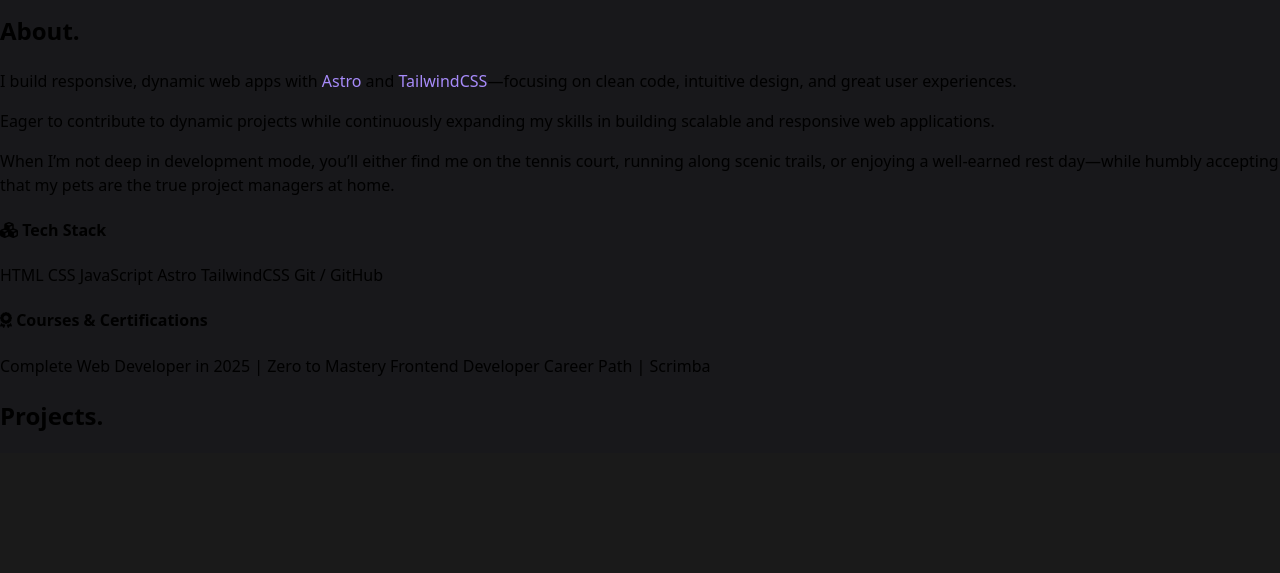
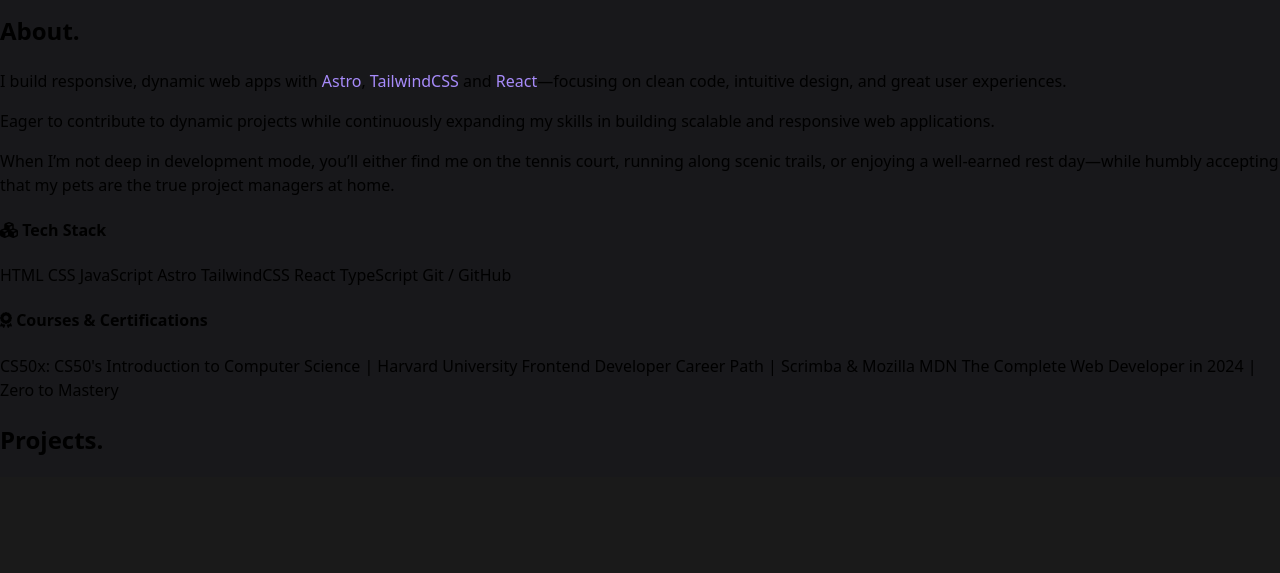
Before and after one commit to monicacoding/v4, an Astro site: page / in a window 1280 px wide. Shown: the part 218-791 px from the top of the page. Built offline with nearby package versions, Linux system fonts and the light colour scheme; Astro itself is replaced by a stand-in of ours.

Commit message:
Updated About section.
Updated description, tech stack and certifications.

```diff
--- a/src/components/About.astro
+++ b/src/components/About.astro
@@ -13,7 +13,7 @@
     <div class="grid gap-12 md:gap-16">
         <div class="space-y-6 md:space-y-8">
             <p class="text-base md:text-lg leading-relaxed md:leading-relaxed text-zinc-300">
-                I build responsive, dynamic web apps with <span class="highlight">Astro</span> and <span class="highlight">TailwindCSS</span>—focusing on clean code, intuitive design, and great user experiences.
+                I build responsive, dynamic web apps with <span class="highlight">Astro</span>, <span class="highlight">TailwindCSS</span> and <span class="highlight">React</span>—focusing on clean code, intuitive design, and great user experiences.
             </p>
             <p class="text-base md:text-lg leading-relaxed md:leading-relaxed text-zinc-300">
                 Eager to contribute to dynamic projects while continuously expanding my skills in building scalable and responsive web applications.
@@ -39,6 +39,8 @@
                 <span class="text-xs px-2 py-1 rounded bg-zinc-700">JavaScript</span>
                 <span class="text-xs px-2 py-1 rounded bg-zinc-700">Astro</span>
                 <span class="text-xs px-2 py-1 rounded bg-zinc-700">TailwindCSS</span>
+                <span class="text-xs px-2 py-1 rounded bg-zinc-700">React</span>
+                <span class="text-xs px-2 py-1 rounded bg-zinc-700">TypeScript</span>
                 <span class="text-xs px-2 py-1 rounded bg-zinc-700">Git / GitHub</span>
             </div>
         </div>
@@ -53,10 +55,13 @@
             <!-- Courses & Certifications -->
             <div class="flex flex-wrap gap-2 mb-12">
                 <span class="text-xs px-2 py-1 rounded bg-zinc-700">
-                    Complete Web Developer in 2025 | Zero to Mastery
+                    CS50x: CS50's Introduction to Computer Science | Harvard University
                 </span>
                 <span class="text-xs px-2 py-1 rounded bg-zinc-700">
-                    Frontend Developer Career Path | Scrimba
+                    Frontend Developer Career Path | Scrimba & Mozilla MDN
+                </span>
+                <span class="text-xs px-2 py-1 rounded bg-zinc-700">
+                    The Complete Web Developer in 2024 | Zero to Mastery
                 </span>
             </div>
         </div>
```
Also changed, not shown: 3 other files.
